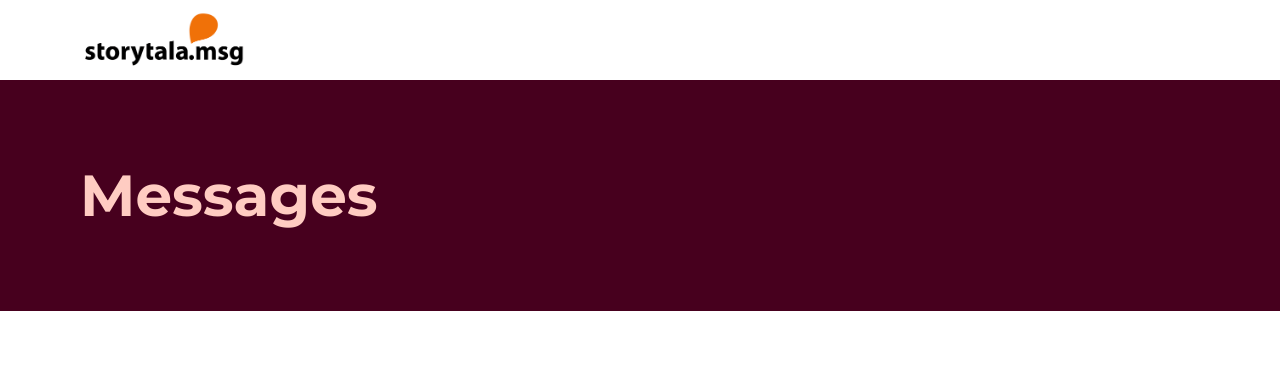
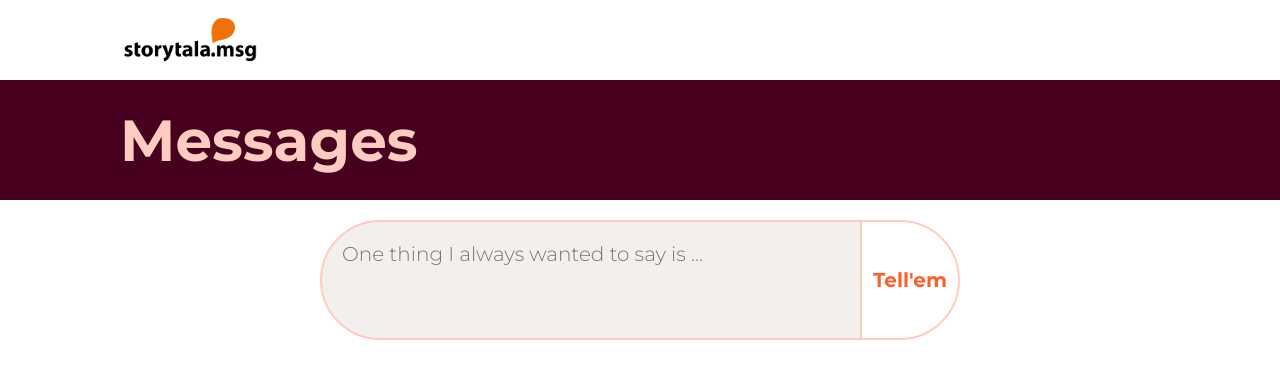
Before and after one commit to AlexKott/stortala, a React (Create React App) app: page / in a window 1280 px wide. Shown: the top 378 px of the page. Built offline with nearby package versions, Linux system fonts and the light colour scheme.

Commit message:
add styling to message form

```diff
--- a/src/components/app/Header.tsx
+++ b/src/components/app/Header.tsx
@@ -9,8 +9,8 @@ const Header = () => (
     <img
       alt='logo'
       className='header--logo'
-      height="60"
-      width="170"
+      height="50"
+      width="142"
       src={logo}
     />
   </header>
--- a/src/components/app/header.css
+++ b/src/components/app/header.css
@@ -3,7 +3,7 @@
   align-items: center;
 
   height: calc(var(--size-grid-base) * 4);
-  margin: 0 calc(var(--size-grid-base) * 4);
+  margin: 0 calc(var(--size-grid-base) * 6);
 
   background-color: var(--color-light);
 }
--- a/src/components/app/index.tsx
+++ b/src/components/app/index.tsx
@@ -2,6 +2,7 @@ import React from 'react';
 
 import Header from './Header';
 import TitleSection from './TitleSection';
+import Messages from 'components/messages';
 
 import './titleSection.css';
 
@@ -12,6 +13,7 @@ const App = () => (
   <>
     <Header />
     <TitleSection route={route} />
+    <Messages />
   </>
 );
 
--- a/src/components/app/titleSection.css
+++ b/src/components/app/titleSection.css
@@ -1,5 +1,9 @@
 .title-section {
-  padding: calc(var(--size-grid-base) * 4);
+  display: flex;
+  align-items: center;
+
+  height: calc(var(--size-grid-base) * 6);
+  padding: 0 calc(var(--size-grid-base) * 6);
 
   background-color: var(--color-accent-dark);
   color: var(--color-accent-light);
--- /dev/null
+++ b/src/components/messages/MessageForm.tsx
@@ -0,0 +1,22 @@
+import React from 'react';
+
+import { forms as texts } from 'constants/texts';
+
+import './messageForm.css';
+
+const MessageForm = () => (
+  <form className='message-form'>
+    <textarea
+      className='message-form--input'
+      placeholder={texts.messagePlaceholder}
+    />
+    <button
+      className='message-form--button'
+      type='submit'
+    >
+      {texts.submit}
+    </button>
+  </form>
+);
+
+export default MessageForm;
--- a/src/components/messages/index.tsx
+++ b/src/components/messages/index.tsx
@@ -1,7 +1,11 @@
 import React from 'react';
 
+import MessageForm from './MessageForm';
+
 const Messages = () => (
-  <div />
+  <>
+    <MessageForm />
+  </>
 );
 
 export default Messages;
--- /dev/null
+++ b/src/components/messages/messageForm.css
@@ -0,0 +1,70 @@
+.message-form {
+  display: flex;
+  justify-content: center;
+  align-content: stretch;
+
+  width: 50vw;
+  min-width: var(--size-max-width);
+
+  margin: var(--size-grid-base) auto;
+}
+
+.message-form--input {
+  position: relative;
+  z-index: 2;
+
+  height: calc(var(--size-grid-base) * 6);
+  flex-grow: 1;
+  padding: var(--size-grid-base);
+
+  border: var(--size-border-width) solid var(--color-accent-light);
+
+  border-radius: calc(var(--size-grid-base) * 3);
+  border-top-right-radius: 0;
+  border-bottom-right-radius: 0;
+
+  background-color: var(--color-light-alt);
+  color: var(--color-accent-dark);
+
+  font-family: inherit;
+  font-size: inherit;
+
+  resize: none;
+}
+
+.message-form--input:focus {
+  border-color: var(--color-brand);
+  background-color: var(--color-light);
+  outline: none;
+}
+
+.message-form--button {
+  position: relative;
+  z-index: 1;
+
+  height: calc(var(--size-grid-base) * 6);
+  width: calc(var(--size-grid-base) * 5);
+  align-self: center;
+  margin-left: calc(var(--size-border-width) * -1);
+
+  border: var(--size-border-width) solid var(--color-accent-light);
+  border-radius: calc(var(--size-grid-base) * 3);
+  border-top-left-radius: 0;
+  border-bottom-left-radius: 0;
+
+  background-color: var(--color-light);
+  color: var(--color-brand);
+
+  font-family: inherit;
+  font-size: inherit;
+  font-weight: 700;
+}
+
+.message-form--button:hover,
+.message-form--button:focus {
+  z-index: 2;
+
+  border-color: var(--color-brand);
+  cursor: pointer;
+  outline: none;
+}
--- a/src/constants/texts.ts
+++ b/src/constants/texts.ts
@@ -4,3 +4,8 @@ export const pageTitles: { [route in Route]: string } = {
   login: 'Welcome! Please login.',
   messages: 'Messages',
 };
+
+export const forms = {
+  messagePlaceholder: 'One thing I always wanted to say is ...',
+  submit: 'Tell\'em',
+};
--- a/src/index.css
+++ b/src/index.css
@@ -1,12 +1,17 @@
 :root {
   --color-brand: rgb(255, 94, 41);
   --color-light: rgb(255, 255, 255);
+  --color-light-alt: rgb(243, 239, 236);
   --color-dark: rgb(0, 0, 0);
   --color-accent-light: rgb(255, 204, 194);
   --color-accent-dark: rgb(71, 0, 30);
 
   --size-grid-base: 20px;
+  --size-max-width: 320px;
+  --size-text-regular: 20px;
   --size-text-large: 58px;
+  --size-border-width: 2px;
+  --size-border-radius: 60px;
 }
 
 * {
@@ -18,6 +23,7 @@ body {
 
   font-family: 'Montserrat', sans-serif;
   font-weight: 300;
+  font-size: var(--size-text-regular);
   -webkit-font-smoothing: antialiased;
   -moz-osx-font-smoothing: grayscale;
 
```
